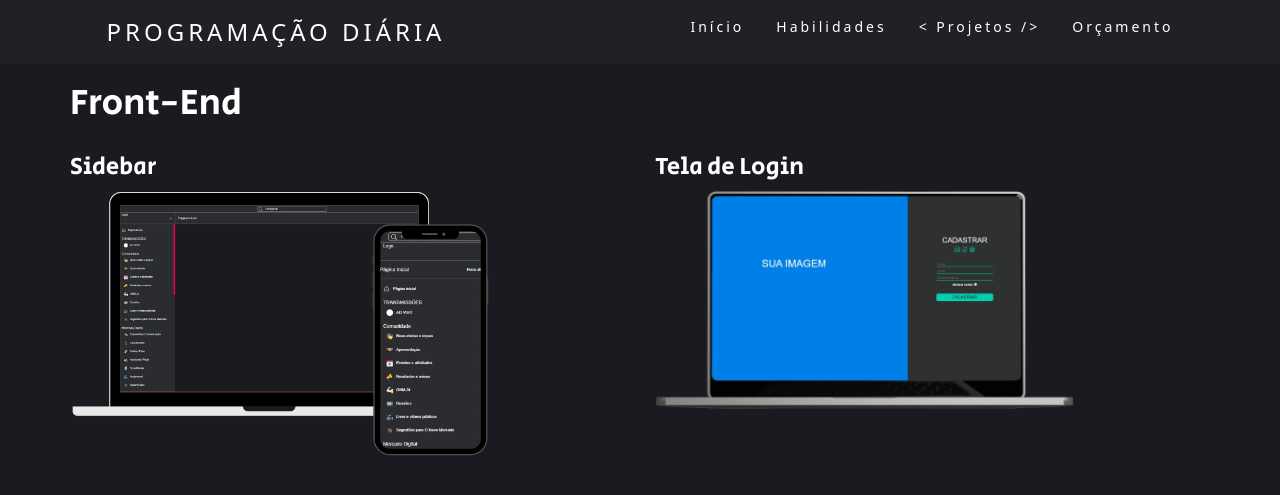
After one commit to PedroPro212/Portfolio, a PHP site: page /pages/projetos.html in a window 1280 px wide. The commit adds this page. Shown: the top 495 px of the page. Run offline with PHP 8.4, Linux system fonts and the light colour scheme.

Commit message:
style
Incio página de projetos

```diff
--- a/pages/habilidades.html
+++ b/pages/habilidades.html
@@ -25,6 +25,7 @@
           <ul class="nav-list">
             <li><a href="/index.html">Início</a></li>
             <li><a href="/pages/habilidades.html"> < Habilidades /></a></li>
+            <li><a href="../pages/projetos.html">Projetos</a></li>
             <li><a href="/pages/orcamento.php">Orçamento</a></li>
           </ul>
         </nav>
--- a/pages/orcamento.php
+++ b/pages/orcamento.php
@@ -25,7 +25,8 @@
           <ul class="nav-list">
             <li><a href="/index.html">Início</a></li>
             <li><a href="/pages/habilidades.html">Habilidades</a></li>
-            <li><a href="/pages/orcamento.php">Orçamento</a></li>
+            <li><a href="pages/projetos.html">Projetos</a></li>
+            <li><a href="/pages/orcamento.php">< Orçamento /></a></li>
           </ul>
         </nav>
     </header>
--- /dev/null
+++ b/pages/projetos.html
@@ -0,0 +1,46 @@
+<!DOCTYPE html>
+<html lang="pr-BR">
+<head>
+    <meta charset="UTF-8">
+    <meta name="viewport" content="width=device-width, initial-scale=1.0">
+    <title>Projetos</title>
+    <link rel="icon" type="image/x-icon" href="../img/DEV.png">
+
+    <link rel="stylesheet" href="https://maxcdn.bootstrapcdn.com/bootstrap/3.3.7/css/bootstrap.min.css" integrity="sha384-BVYiiSIFeK1dGmJRAkycuHAHRg32OmUcww7on3RYdg4Va+PmSTsz/K68vbdEjh4u" crossorigin="anonymous">
+    <link href="../style/projetos.css" type="text/css" rel="stylesheet">
+    <link href="../config/navbar.css" type="text/css" rel="stylesheet">
+</head>
+<body>
+    <header>
+        <nav style="background-color: #222325d0;">
+            <a class="logo" href="/index.html" style="text-decoration: none;">Programação Diária</a>
+            <div class="mobile-menu">
+                <div class="line1"></div>
+                <div class="line2"></div>
+                <div class="line3"></div>
+            </div>
+            <ul class="nav-list">
+                <li><a href="/index.html">Início</a></li>
+                <li><a href="pages/habilidades.html">Habilidades</a></li>
+                <li><a href="pages/projetos.html">< Projetos /></a></li>
+                <li><a href="pages/orcamento.php">Orçamento</a></li>
+            </ul>
+        </nav>
+    </header>
+
+    <main class="container">
+        <div class="row">
+            <h1 class="col-sm-12 text-left">Front-End</h1>
+            <section class="col-sm-6">
+                <h3>Sidebar</h3>
+                <img src="../img/Projeto-1.webp" alt="Sidebar">
+            </section>
+
+            <section class="col-sm-6">
+                <h3>Tela de Login</h3>
+                <img src="../img/projeto-2.webp" alt="Tela de login">
+            </section>
+        </div>
+    </main>
+</body>
+</html>
--- a/style/index.css
+++ b/style/index.css
@@ -114,6 +114,7 @@ body,html{
     .apresentação-fullstack-opcoes:hover a{
         color: #03CFB0;
         text-decoration: underline;
+        transition: ease-in 0.2s;
     }
     .apresentação-fullstack-opcoes:hover img{
         width: 2.5rem;
--- /dev/null
+++ b/style/projetos.css
@@ -0,0 +1,11 @@
+@import url('https://fonts.googleapis.com/css2?family=Secular+One&display=swap');
+
+body{
+    background-color: #1A1A21;
+    color: #FFF;
+    font-family: 'Secular One', sans-serif;
+}
+
+.container img{
+    width: 30em;
+}
```
Also changed, not shown: index.html (+4 -4 lines), img/Projeto-1.webp (added), img/projeto-2.webp (added).
